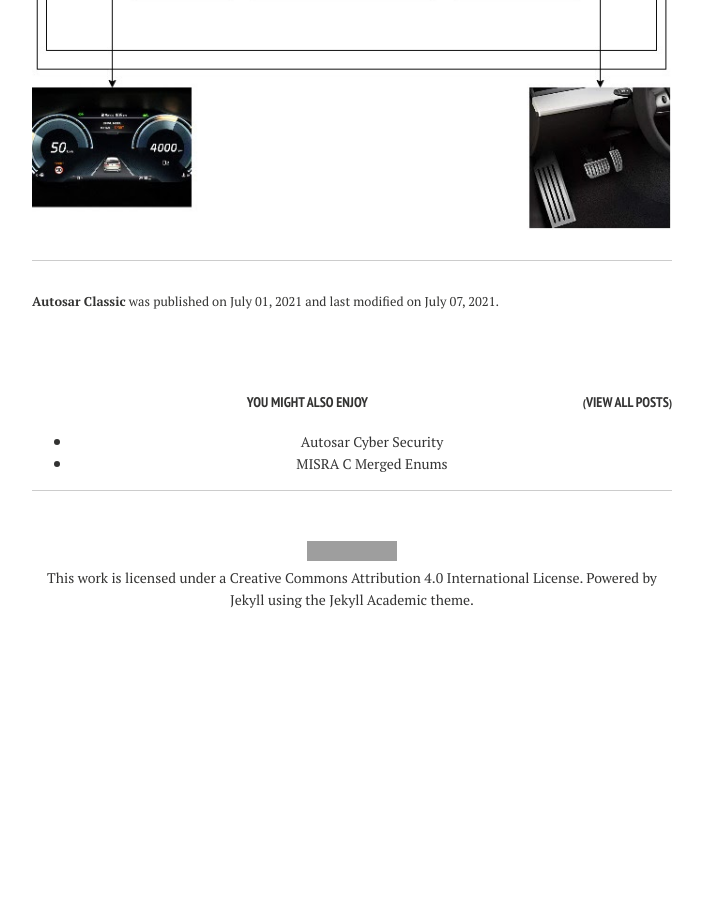
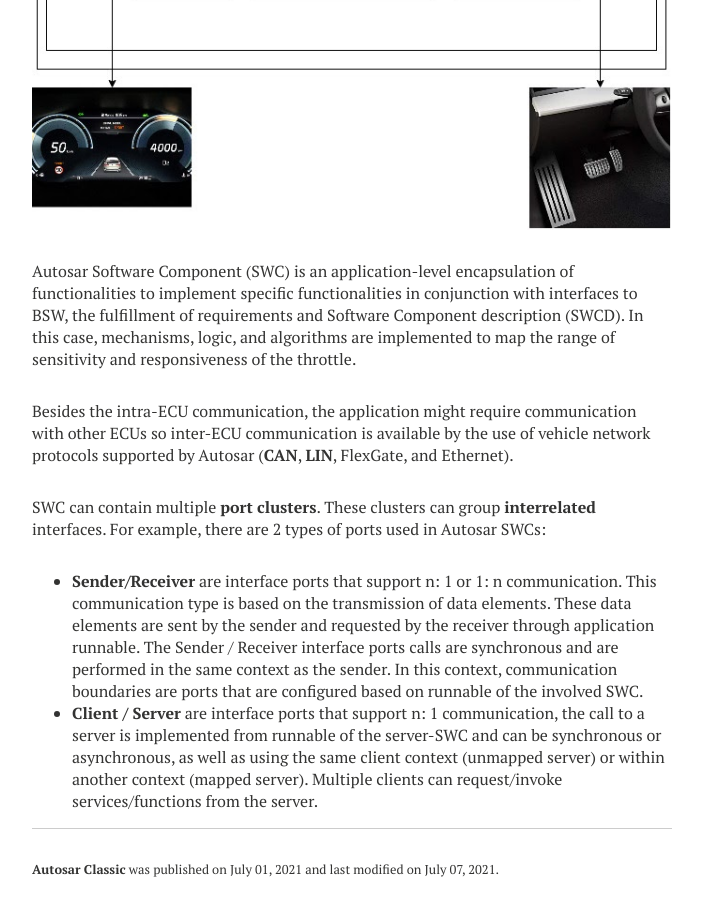
Before and after one commit to CharlieGearsTech/CharlieGearsTech.github.io, a Jekyll site: the page built from _posts/2021-07-01-Autosar_Classic.md, in a window 1280 px wide and 900 px high, scrolled down 2270 px. Shown: the whole window, without its empty margins (288-991 px from the left). Built offline with Jekyll 4.4.1, drawn with Linux system fonts in a browser that asks for light colours; nearby versions of some CDN libraries; before the commit the page ends 2928 px from its top, so only the background shows below that; grey boxes are pictures that could not be loaded.

Commit message:
Classic draft 3

```diff
--- a/_posts/2021-07-01-Autosar_Classic.md
+++ b/_posts/2021-07-01-Autosar_Classic.md
@@ -49,3 +49,12 @@ Adaptive Autosar is out of scope for this introduction.
 The following diagram is a simplified example of a system with AUTOSAR which involves two entities. **SWC** and **VBF**.
 
 ![](https://raw.githubusercontent.com/CharlieGearsTech/CharlieGearsTech.github.io/main/images/AutosarClassic_sc2.png)
+
+Autosar Software Component (SWC) is an application-level encapsulation of functionalities to implement specific functionalities in conjunction with interfaces to BSW, the fulfillment of requirements and Software Component description (SWCD). In this case, mechanisms, logic, and algorithms are implemented to map the range of sensitivity and responsiveness of the throttle.
+
+Besides the intra-ECU communication, the application might require communication with other ECUs so inter-ECU communication is available by the use of vehicle network protocols supported by Autosar (**CAN**, **LIN**, FlexGate, and Ethernet).
+
+SWC can contain multiple **port clusters**. These clusters can group **interrelated** interfaces. For example, there are 2 types of ports used in Autosar SWCs:
+
+* **Sender/Receiver** are interface ports that support n: 1 or 1: n communication. This communication type is based on the transmission of data elements. These data elements are sent by the sender and requested by the receiver through application runnable. The Sender / Receiver interface ports calls are synchronous and are performed in the same context as the sender. In this context, communication boundaries are ports that are configured based on runnable of the involved SWC.
+* **Client / Server** are interface ports that support n: 1 communication, the call to a server is implemented from runnable of the server-SWC and can be synchronous or asynchronous, as well as using the same client context (unmapped server) or within another context (mapped server). Multiple clients can request/invoke services/functions from the server.
```
